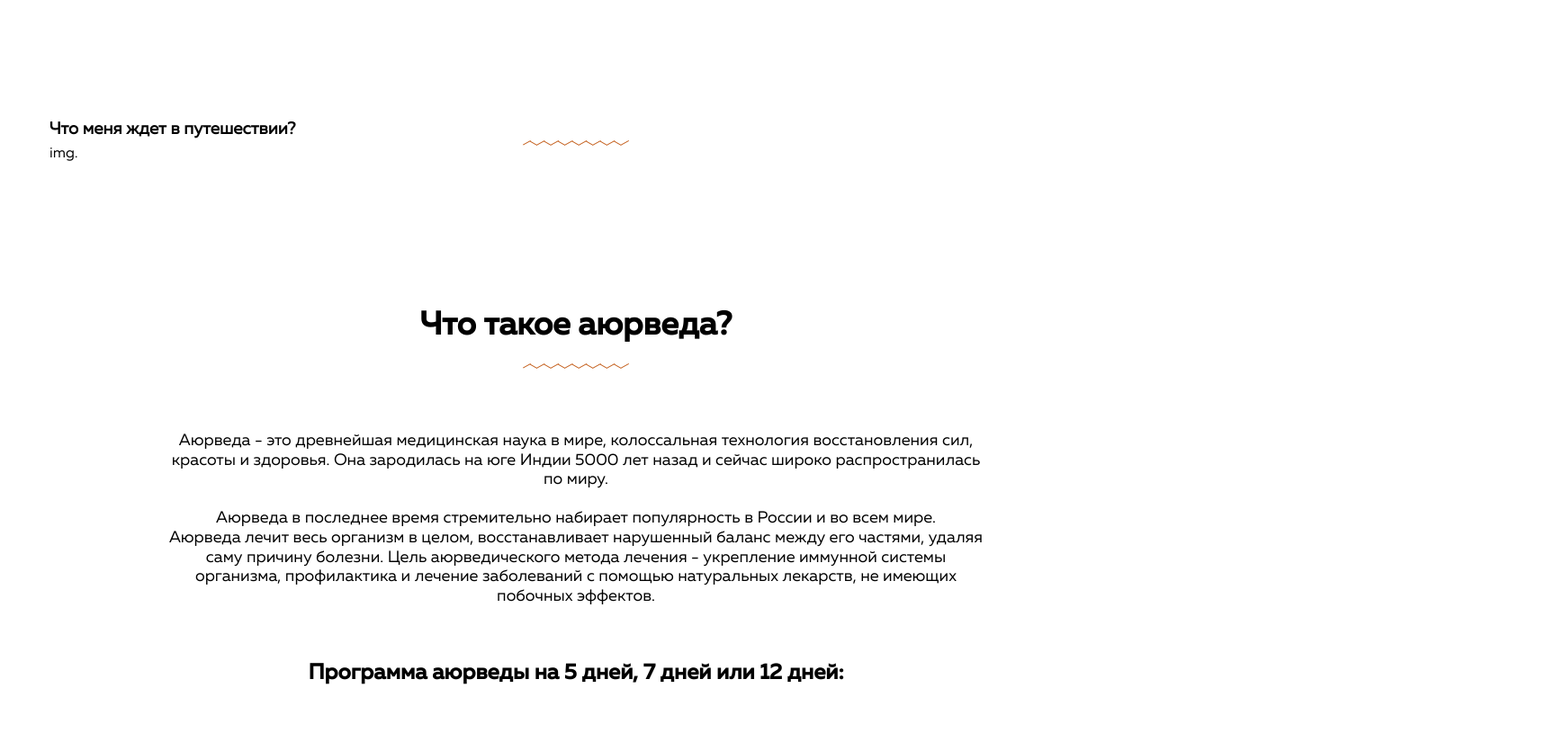
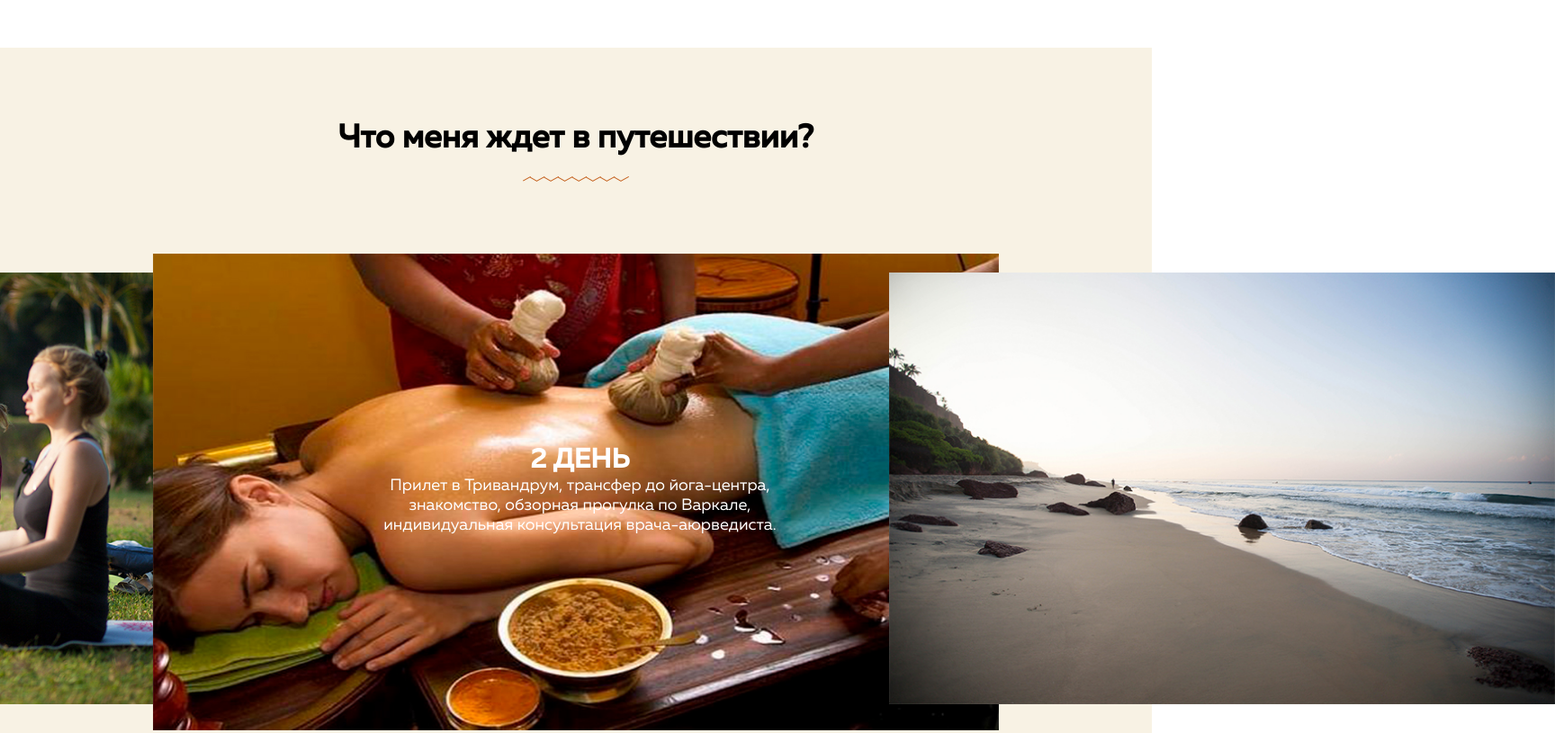
Before and after one commit to KuchkoNikita/yoga-tour-site, a website: page src/index.html in a window 1280 px wide. Shown: the part 2940-3755 px from the top of the page at 90% size, 1728 px wide, since content can reach past the window. Drawn offline with Linux system fonts and the light colour scheme.

Commit message:
create slider. Start js work

```diff
--- a/src/JavaScript/main.js
+++ b/src/JavaScript/main.js
@@ -0,0 +1 @@
+console.log('a');
--- a/src/index.html
+++ b/src/index.html
@@ -205,8 +205,35 @@
                 <img class="travel__line title-line" src="./img/line.png" alt="Line">
                 <!-- /.travel__line title-line -->
                 <div class="travel-slider big-slider">
-                    <div class="travel-slider__item">
-                        img.
+                    <div class="travel-slider__slide travel-slider__slide-1 travel-slider__left">
+                        <img src="./img/travel/1.jpg" alt="slider-image" class="travel-slider__image travel-slider__image-left">
+                        <div class="travel-slider__block">
+                            <h4 class="travel-slider__title travel-slider__text-side">1 день</h4>
+                            <p class="travel-slider__text travel-slider__text-side">
+                                Прилет в Тривандрум, трансфер до йога-центра, знакомство, обзорная прогулка по Варкале, индивидуальная консультация врача-аюрведиста.
+                            </p>
+                            <!-- /.travel-slider__text -->
+                        </div>
+                    </div>
+                    <div class="travel-slider__slide travel-slider__slide-2 travel-slider__center">
+                        <img src="./img/travel/2.jpg" alt="slider-image" class="travel-slider__image travel-slider__image-center">
+                        <div class="travel-slider__block">
+                            <h4 class="travel-slider__title">2 день</h4>
+                            <p class="travel-slider__text">
+                                Прилет в Тривандрум, трансфер до йога-центра, знакомство, обзорная прогулка по Варкале, индивидуальная консультация врача-аюрведиста.
+                            </p>
+                            <!-- /.travel-slider__text -->
+                        </div>
+                    </div>
+                    <div class="travel-slider__slide travel-slider__slide-3 travel-slider__right">
+                        <img src="./img/travel/3.jpg" alt="slider-image" class="travel-slider__image travel-slider__image-right">
+                        <div class="travel-slider__block">
+                            <h4 class="travel-slider__title travel-slider__text-side">3 день</h4>
+                            <p class="travel-slider__text travel-slider__text-side">
+                                Прилет в Тривандрум, трансфер до йога-центра, знакомство, обзорная прогулка по Варкале, индивидуальная консультация врача-аюрведиста.
+                            </p>
+                            <!-- /.travel-slider__text -->
+                        </div>
                     </div>
                 </div>
                 <!-- /.travel__slider big-slider -->
--- /dev/null
+++ b/src/sass/blocks/_travel.sass
@@ -0,0 +1,57 @@
+.travel
+    background-color: $bg-color
+    position: relative
+    &__title
+        font-size: 36px
+        +bold
+        text-align: center
+        margin-bottom: 20px
+    &__line
+        margin-bottom: 80px
+    &-slider
+        display: flex
+        &__slide
+            position: relative
+            margin: 0 auto
+        &__text
+            font-size: 18px
+        &__block
+            position: absolute
+            top: 40%
+            left: 26%
+        &__text
+            display: block
+            text-align: center
+            width: 460px
+            color: $second-text-color
+        &__text-side
+            display: none
+        &__title
+            font-size: 30px
+            +bold
+            text-transform: uppercase
+            text-align: center
+            color: $second-text-color
+        &__image
+            width: 940px
+            height: 530px
+        &__center
+            display: flex
+            justify-content: center
+        &__right
+            position: absolute
+            right: -35%
+            top: 250px
+        &__left
+            position: absolute
+            left: -35%
+            top: 250px
+        &__image-left
+            height: 480px
+            width: 740px
+        &__image-right
+            height: 480px
+            width: 740px
+        &__image-center
+            height: 530px
+            width: 940px
--- a/src/sass/style.sass
+++ b/src/sass/style.sass
@@ -17,3 +17,4 @@
 @import 'blocks/_coast.sass'
 @import 'blocks/_safety.sass'
 @import 'blocks/_contacts.sass'
+@import 'blocks/_travel.sass'
```
Also changed, not shown: src/css/style.css, 1 other file.
